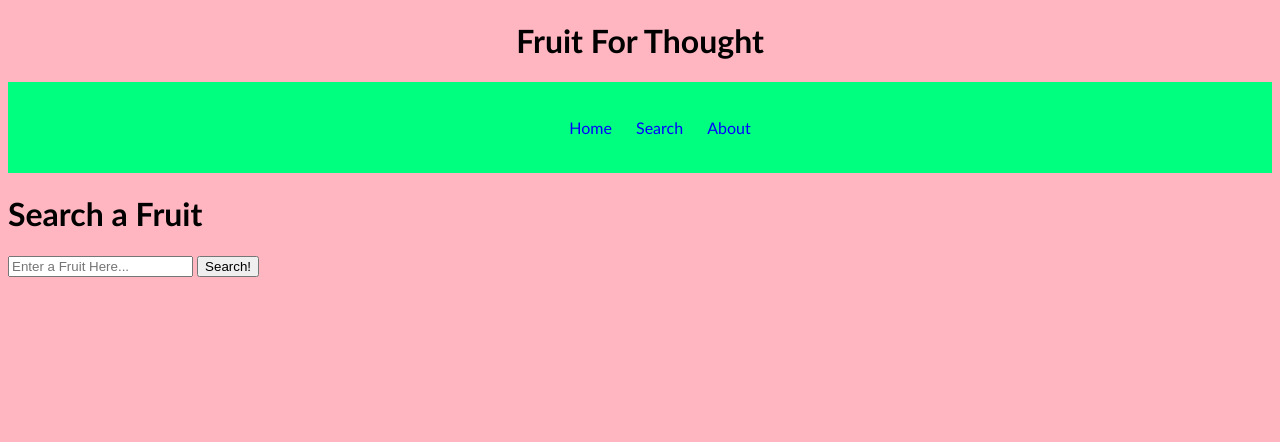
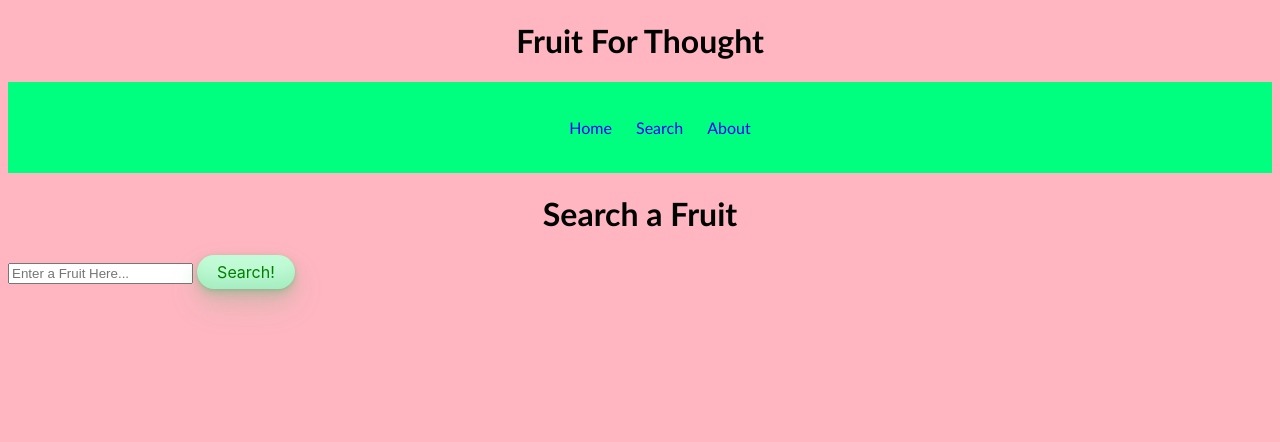
Before and after one commit to EllaJew/final_project, a website: page public/search_page.html in a window 1280 px wide. Drawn offline with nearby package versions, Linux system fonts and the light colour scheme.

```diff
--- a/public/search.js
+++ b/public/search.js
@@ -26,7 +26,7 @@ function nutritionChart(data) {
         <p>Calories: ${data.calories}</p>
         <p>Sugar: ${data.sugar}</p>`;
 
-        const chart = document.getElementById("barChart");
+        const chart = document.getElementById("barChart").getContext("2d");
 
         if (barChart) {
             barChart.destroy();}
--- a/public/search_page.html
+++ b/public/search_page.html
@@ -16,10 +16,10 @@
             </ul>
         </nav>
 
-        <h1>Search a Fruit</h1>
+        <h1 style = "text-align:center;">Search a Fruit</h1>
 
         <input id = "fruitInput" placeholder = "Enter a Fruit Here..."/>
-        <button id = "searchButton">Search!</button>
+        <button id = "searchButton" class = "searchButton">Search!</button>
 
         <div id = "temporaryOutput"></div>
 
--- a/public/style.css
+++ b/public/style.css
@@ -1,3 +1,8 @@
+body {
+    font-family: 'Trebuchet MS', 'Lucida Sans Unicode', 'Lucida Grande', 'Lucida Sans', Arial, sans-serif;
+    background-color: lightpink;
+}
+
 #nav {
     background-color: springgreen;
     color: white;
@@ -26,7 +31,26 @@ nav a:hover {
   color: white;
 }
 
-body {
-    font-family: 'Trebuchet MS', 'Lucida Sans Unicode', 'Lucida Grande', 'Lucida Sans', Arial, sans-serif;
-    background-color: lightpink;
+.searchButton {
+  background-color: #c2fbd7;
+  border-radius: 100px;
+  box-shadow: rgba(44, 187, 99, .2) 0 -25px 18px -14px inset,rgba(44, 187, 99, .15) 0 1px 2px,rgba(44, 187, 99, .15) 0 2px 4px,rgba(44, 187, 99, .15) 0 4px 8px,rgba(44, 187, 99, .15) 0 8px 16px,rgba(44, 187, 99, .15) 0 16px 32px;
+  color: green;
+  cursor: pointer;
+  display: inline-block;
+  font-family: CerebriSans-Regular,-apple-system,system-ui,Roboto,sans-serif;
+  padding: 7px 20px;
+  text-align: center;
+  text-decoration: none;
+  transition: all 250ms;
+  border: 0;
+  font-size: 16px;
+  user-select: none;
+  -webkit-user-select: none;
+  touch-action: manipulation;
 }
+
+.searchButton:hover {
+  box-shadow: rgba(44,187,99,.35) 0 -25px 18px -14px inset,rgba(44,187,99,.25) 0 1px 2px,rgba(44,187,99,.25) 0 2px 4px,rgba(44,187,99,.25) 0 4px 8px,rgba(44,187,99,.25) 0 8px 16px,rgba(44,187,99,.25) 0 16px 32px;
+  transform: scale(1.05) rotate(-1deg);
+}
```
